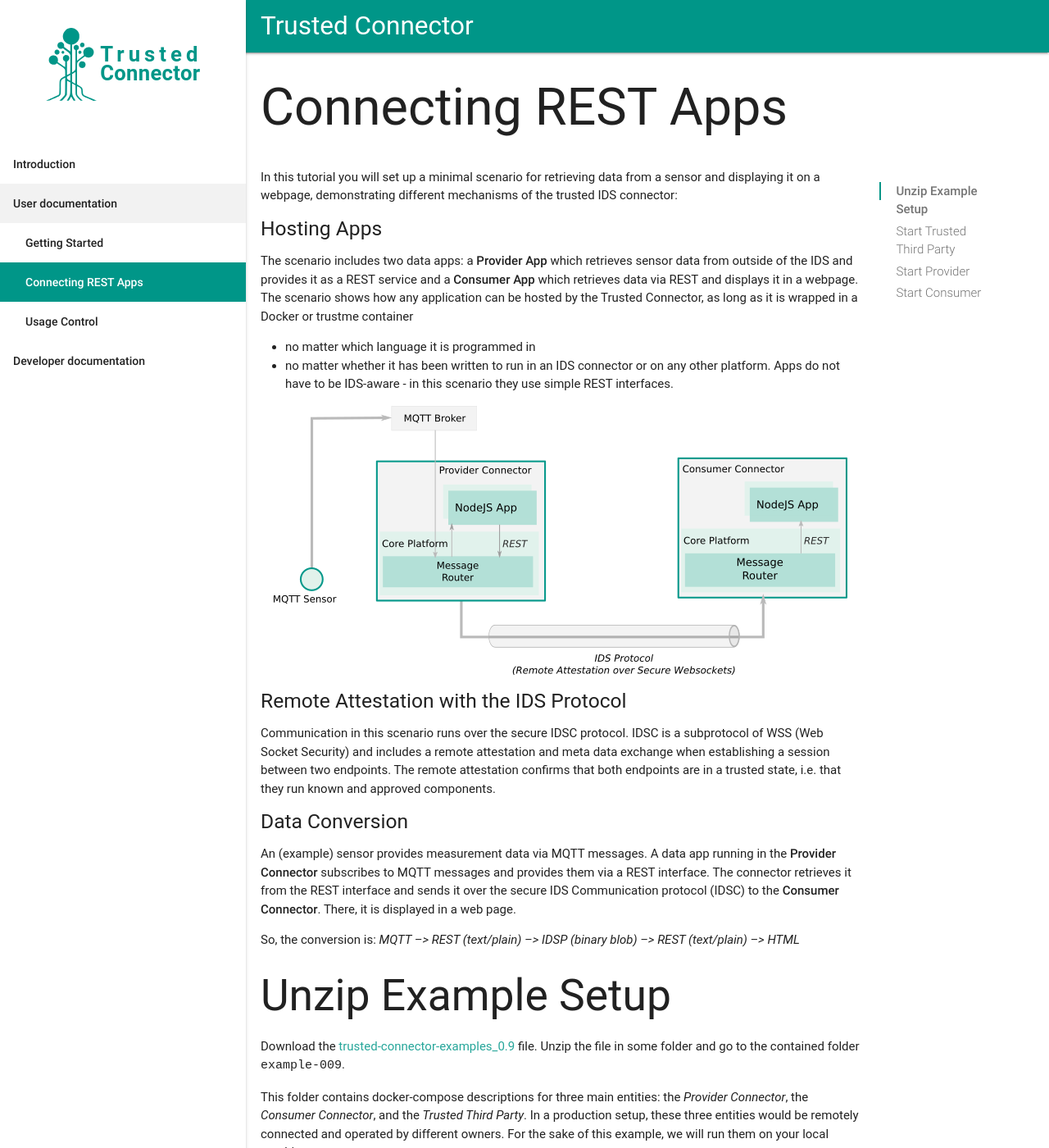
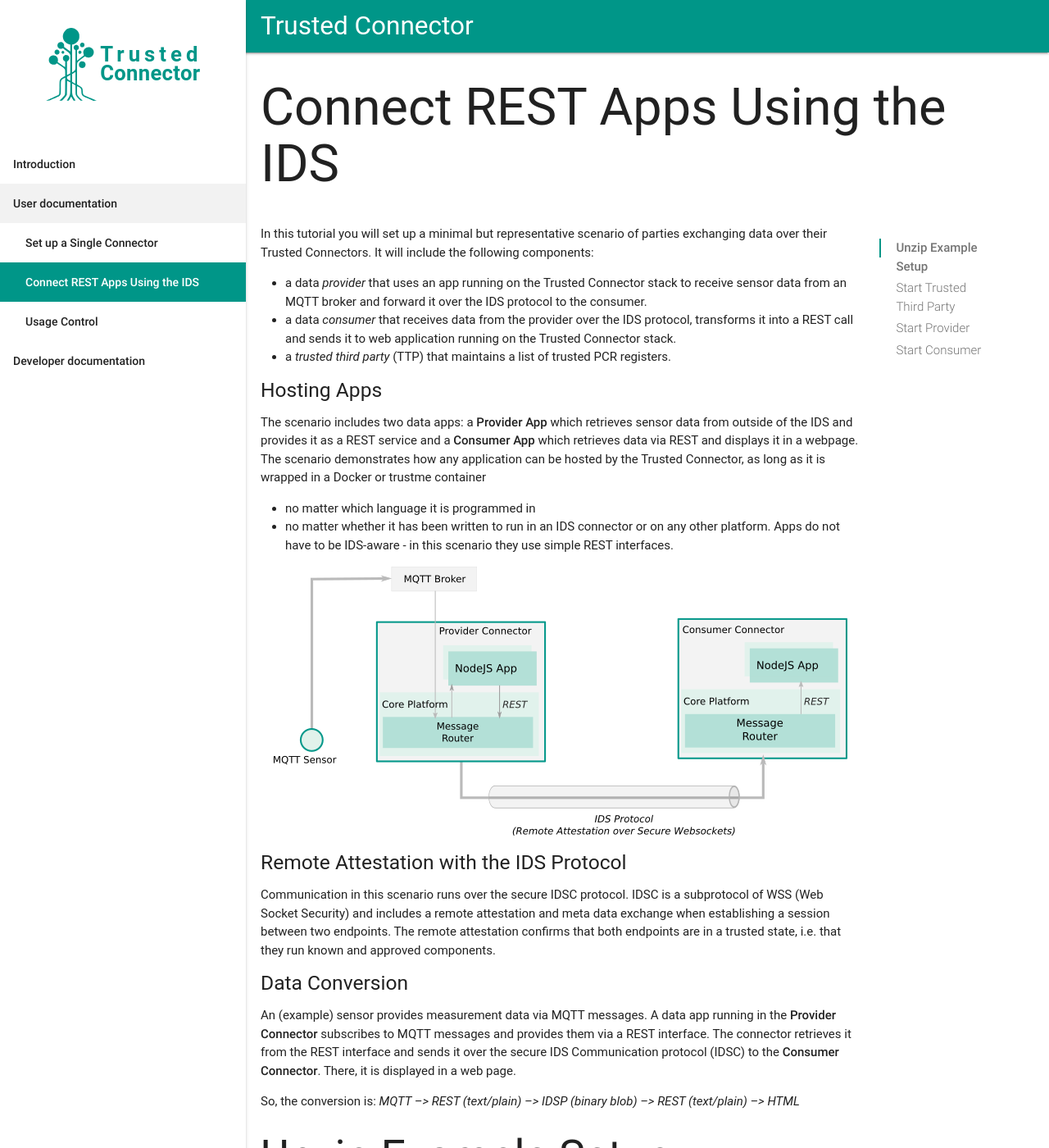
Before and after one commit to industrial-data-space/trusted-connector-documentation, a Jekyll site: the page built from docs/_docs/rest.md, in a window 1280 px wide and 1400 px high. Shown: the whole window at 82% size. Built offline with Jekyll 4.4.1, drawn with Linux system fonts in a browser that asks for light colours; some web fonts are replaced; some of the changed text lies outside the part shown.

Commit message:
Example 010

```diff
--- a/docs/_docs/rest.md
+++ b/docs/_docs/rest.md
@@ -1,15 +1,19 @@
 ---
 layout: doc
-title: Connecting REST Apps
+title: Connect REST Apps Using the IDS
 permalink: /docs/rest/
 
 ---
 
-In this tutorial you will set up a minimal scenario for retrieving data from a sensor and displaying it on a webpage, demonstrating different mechanisms of the trusted IDS connector:
+In this tutorial you will set up a minimal but representative scenario of parties exchanging data over their Trusted Connectors. It will include the following components:
+
+* a data _provider_ that uses an app running on the Trusted Connector stack to receive sensor data from an MQTT broker and forward it over the IDS protocol to the consumer.
+* a data _consumer_ that receives data from the provider over the IDS protocol, transforms it into a REST call and sends it to web application running on the Trusted Connector stack.
+* a _trusted third party_ (TTP) that maintains a list of trusted PCR registers.
 
 ##### Hosting Apps
 
-The scenario includes two data apps: a __Provider App__ which retrieves sensor data from outside of the IDS and provides it as a REST service and a __Consumer App__ which retrieves data via REST and displays it in a webpage. The scenario shows how any application can be hosted by the Trusted Connector, as long as it is wrapped in a Docker or trustme container
+The scenario includes two data apps: a __Provider App__ which retrieves sensor data from outside of the IDS and provides it as a REST service and a __Consumer App__ which retrieves data via REST and displays it in a webpage. The scenario demonstrates how any application can be hosted by the Trusted Connector, as long as it is wrapped in a Docker or trustme container
 
 * no matter which language it is programmed in
 * no matter whether it has been written to run in an IDS connector or on any other platform. Apps do not have to be IDS-aware - in this scenario they use simple REST interfaces.
@@ -31,7 +35,7 @@ So, the conversion is: _MQTT -->  REST (text/plain) --> IDSP (binary blob) --> R
 
 ## Unzip Example Setup
 
-Download the [trusted-connector-examples_0.9](https://github.com/industrial-data-space/trusted-connector/blob/develop/examples/trusted-connector-examples_0.9.zip?raw=true) file. Unzip the file in some folder and go to the contained folder `example-009`.
+Download the [trusted-connector-examples_1.0](https://github.com/industrial-data-space/trusted-connector/blob/develop/examples/trusted-connector-examples_1.0.zip?raw=true) file. Unzip the file in some folder and go to the contained folder `example-010`.
 
 This folder contains docker-compose descriptions for three main entities: the _Provider Connector_, the _Consumer Connector_, and the _Trusted Third Party_. In a production setup, these three entities would be remotely connected and operated by different owners. For the sake of this example, we will run them on your local machine.
 
```
Also changed, not shown: docs/_docs/getting_started.md (+5 -4 lines).
